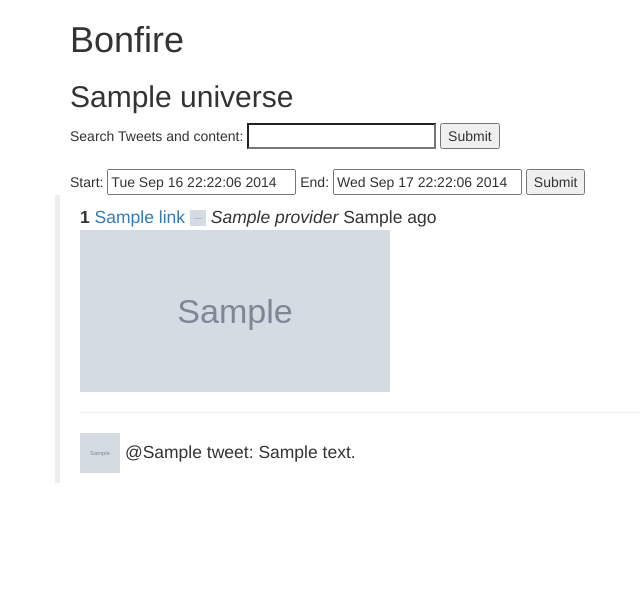
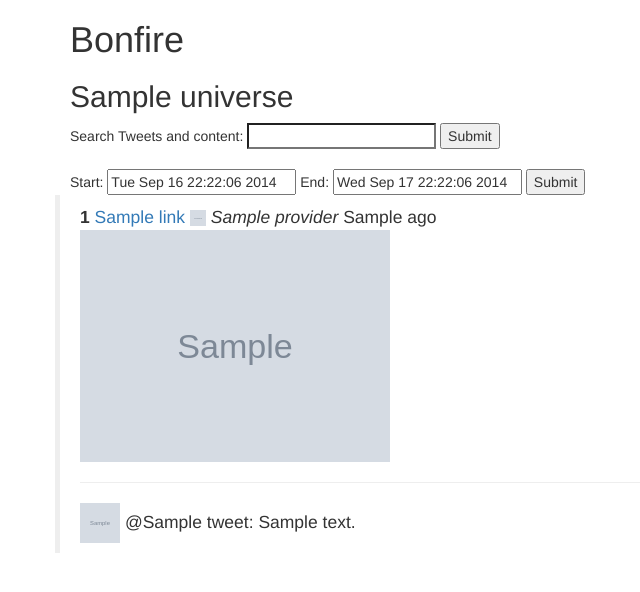
Before and after one commit to NUKnightLab/bonfire, a Flask app: template web/flaskapp/templates/home.html in a window 1280 px wide. Shown: the top 592 px of the page, without its empty margins (0-640 px from the left). Run offline with Flask 2, Linux system fonts and the light colour scheme; the template is opened without the code that fills it: most values are stand-ins (such as "Sample title", 1, 10 or a date in 2020); grey boxes marked "Sample" are stand-in pictures; some libraries are stand-ins or nearby versions.

Commit message:
Use max height instead of height on flask app images to reduce stretching

```diff
--- a/web/flaskapp/templates/home.html
+++ b/web/flaskapp/templates/home.html
@@ -65,7 +65,7 @@
                   <span class="link-provider"><em>{{ link.provider }}</em></span>
                   <span class="link-first-tweeted">{{ link.first_tweeted }} ago</span>
                   <br />
-                  <img src="{{ link.img }}" style="width: 310px; height:162px;" />
+                  <img src="{{ link.img }}" style="width: 310px; max-height:310px;" />
                   <hr />
                 {% endif %}
                 {% if link.tweets %}
```
